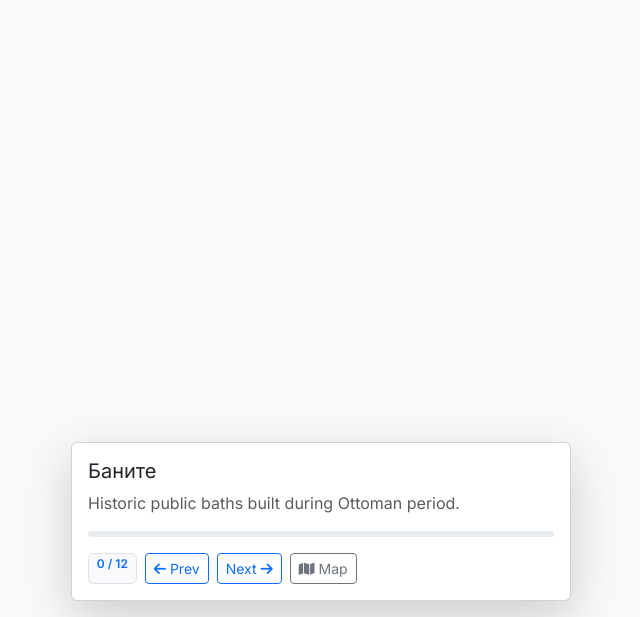
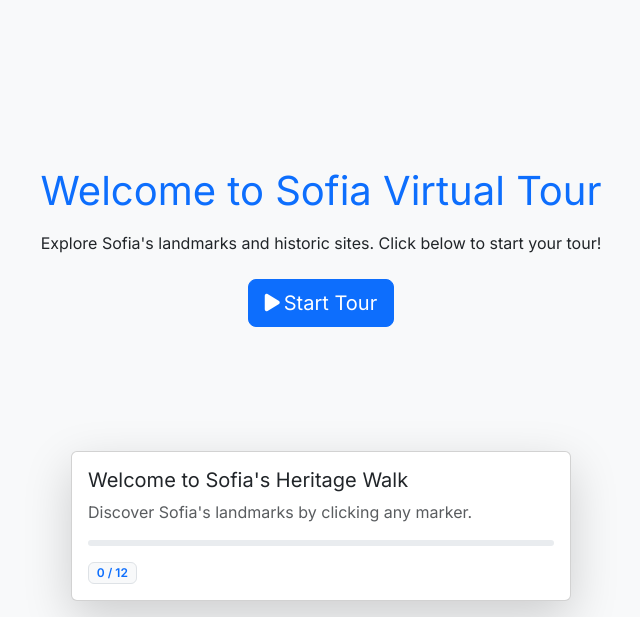
Before and after one commit to yasenOfficial/SofiaWebsite, a Flask app: page / in a window 1280 px wide. Shown: the part 183-800 px from the top of the page, without its empty margins (319-959 px from the left). Run offline with Flask 3, Linux system fonts and the light colour scheme.

Commit message:
works somewhat, to fix imgs

```diff
--- a/app.py
+++ b/app.py
@@ -1,4 +1,4 @@
-from flask import Flask, render_template
+from flask import Flask, render_template, jsonify, url_for, make_response
 
 app = Flask(__name__)
 
@@ -6,5 +6,158 @@
 def index():
     return render_template('landmarks.html')
 
+@app.route('/landmarks.json')
+def landmarks_json():
+    landmarks = landmarks = [
+        {
+            "name": "National Palace of Culture (NDK)",
+            "lat": 42.6872,
+            "lng": 23.3195,
+            "icon": "ndk",
+            "description": "The largest congress center in Southeastern Europe.",
+            "embed": "https://www.google.com/maps/embed?pb=!4v1698031576111!6m8!1m7!1sCAoSLEFGMVFpcE1rZHRLRFl1d0J6Tkp5WlpoRkRpaXg4U0xFZ3RlY1RLZ1JRTlFf!2m2!1d42.6872!2d23.3195!3f0!4f0!5f0.7820865974627469",
+            "images": [
+                url_for('static', filename='images/NDK1.jpg'),
+                url_for('static', filename='images/NDK2.jpg'),
+            ]
+        },
+        {
+            "name": "Vitoshka Street",
+            "lat": 42.6977,
+            "lng": 23.3229,
+            "icon": "vitoshka",
+            "description": "Popular pedestrian street for shopping and cafes.",
+            "embed": "https://www.google.com/maps/embed?pb=!4v1698031600000!6m8!1m7!1sCAoSLEFGMVFpcE1OQ0x4T2h3c2VqYmR0VkJXN2FNb0R6TVJnd2xPb0JGT1NY!2m2!1d42.6977!2d23.3229!3f0!4f0!5f0.7820865974627469",
+            "images": [
+                url_for('static', filename='images/Vitoshka1.jpg'),
+                url_for('static', filename='images/Vitoshka2.jpg'),
+            ]
+        },
+        {
+            "name": "Serdica",
+            "lat": 42.69745,
+            "lng": 23.32133,
+            "icon": "serdica",
+            "description": "Remains of the Roman city with ruins and archaeological sites.",
+            "embed": "https://www.google.com/maps/embed?pb=!4v1698031650000!6m8!1m7!1sCAoSLEFGMVFpcE0xQ1lQd0xwYkJkMEFYeHplWlBxSVZ3NVNKRmI4ZFBPTVh5TUx5!2m2!1d42.69745!2d23.32133!3f0!4f0!5f0.7820865974627469",
+            "images": [
+                "https://placehold.co/800x400?text=Serdica+1",
+                "https://placehold.co/800x400?text=Serdica+2"
+            ]
+        },
+        {
+            "name": "Rotunda St. George",
+            "lat": 42.6963,
+            "lng": 23.3241,
+            "icon": "rotondata",
+            "description": "Oldest preserved building in Sofia dating back to the 4th century.",
+            "embed": "https://www.google.com/maps/embed?pb=!4v1698031700000!6m8!1m7!1sCAoSLEFGMVFpcE9jRjZocjI0c1p4a2JHV3NZc3cwT2l6eGhTRGVvT0I3ZXZwb1Jx!2m2!1d42.6963!2d23.3241!3f0!4f0!5f0.7820865974627469",
+            "images": [
+                "https://placehold.co/800x400?text=Rotunda+1",
+                "https://placehold.co/800x400?text=Rotunda+2"
+            ]
+        },
+        {
+            "name": "The Baths",
+            "lat": 42.6972,
+            "lng": 23.3219,
+            "icon": "banite",
+            "description": "Historic public baths built during Ottoman period.",
+            "embed": "https://www.google.com/maps/embed?pb=!4v1698031750000!6m8!1m7!1sCAoSLEFGMVFpcE9yWnVjQ0ZqTlVqQ3BNRUZnVnh6R3ZITlpoU1pOZ3RzZjR5NWtq!2m2!1d42.6972!2d23.3219!3f0!4f0!5f0.7820865974627469",
+            "images": [
+                "https://placehold.co/800x400?text=Baths+1",
+                "https://placehold.co/800x400?text=Baths+2"
+            ]
+        },
+        {
+            "name": "St. Alexander Nevsky Cathedral",
+            "lat": 42.6958,
+            "lng": 23.3320,
+            "icon": "nevski",
+            "description": "Iconic Orthodox cathedral with golden domes.",
+            "embed": "https://www.google.com/maps/embed?pb=!4v1698031800000!6m8!1m7!1sCAoSLEFGMVFpcE5zOGs4VnhvVlF0MGFjZk1qRkNadXc4RjBlQzY0aWJpS3RpNlFZ!2m2!1d42.6958!2d23.3320!3f0!4f0!5f0.7820865974627469",
+            "images": [
+                "https://placehold.co/800x400?text=Nevski+1",
+                "https://placehold.co/800x400?text=Nevski+2"
+            ]
+        },
+        {
+            "name": "Library",
+            "lat": 42.6967,
+            "lng": 23.3269,
+            "icon": "biblioteka",
+            "description": "Largest library in Bulgaria.",
+            "embed": "https://www.google.com/maps/embed?pb=!4v1698031850000!6m8!1m7!1sCAoSLEFGMVFpcE5rRG9wUDFWbVZqZjhBcjZQV0RTZVZScXJrRGxka1dEN09U!2m2!1d42.6967!2d23.3269!3f0!4f0!5f0.7820865974627469",
+            "images": [
+                "https://placehold.co/800x400?text=Library+1",
+                "https://placehold.co/800x400?text=Library+2"
+            ]
+        },
+        {
+            "name": "University",
+            "lat": 42.6975,
+            "lng": 23.3234,
+            "icon": "universitet",
+            "description": "Bulgaria’s oldest university.",
+            "embed": "https://www.google.com/maps/embed?pb=!4v1698031900000!6m8!1m7!1sCAoSLEFGMVFpcE1Ud2dKX0pKZkpYZ3JHaDFiV0l0bXNRNGpIY1RVTU1hY1R6!2m2!1d42.6975!2d23.3234!3f0!4f0!5f0.7820865974627469",
+            "images": [
+                "https://placehold.co/800x400?text=University+1",
+                "https://placehold.co/800x400?text=University+2"
+            ]
+        },
+        {
+            "name": "Tech Park",
+            "lat": 42.6833,
+            "lng": 23.3100,
+            "icon": "techpark",
+            "description": "Modern tech hub and innovation center.",
+            "embed": "https://www.google.com/maps/embed?pb=!4v1698031900000!6m8!1m7!1sCAoSLEFGMVFpcE1Ud2dKX0pKZkpYZ3JHaDFiV0l0bXNRNGpIY1RVTU1hY1R6!2m2!1d42.6975!2d23.3234!3f0!4f0!5f0.7820865974627469",
+            "images": [
+                "https://placehold.co/800x400?text=Tech+Park+1",
+                "https://placehold.co/800x400?text=Tech+Park+2"
+            ]
+        },
+        {
+            "name": "Bell Towers",
+            "lat": 42.6830,
+            "lng": 23.3150,
+            "icon": "kambani",
+            "description": "Famous bell towers with panoramic views.",
+            "embed": "https://www.google.com/maps/embed?pb=!4v1698032000000!6m8!1m7!1sCAoSLEFGMVFpcE1aQVhOblRuQ1l2RjU2d3BQT1hpYXp6ak1LaEdhU2tZT1ps!2m2!1d42.6830!2d23.3150!3f0!4f0!5f0.7820865974627469",
+            "images": [
+                "https://placehold.co/800x400?text=Bell+Towers+1",
+                "https://placehold.co/800x400?text=Bell+Towers+2"
+            ]
+        },
+        {
+            "name": "Boyana Church",
+            "lat": 42.6414,
+            "lng": 23.3141,
+            "icon": "boyana",
+            "description": "UNESCO site with medieval frescoes.",
+            "embed": "https://www.google.com/maps/embed?pb=!4v1698032050000!6m8!1m7!1sCAoSLEFGMVFpcE0zV2Rma2FqdHdjRnE1d2Z5WlR1bXZ1aEdJVGJZZlRiaFNZ!2m2!1d42.6414!2d23.3141!3f0!4f0!5f0.7820865974627469",
+            "images": [
+                "https://placehold.co/800x400?text=Boyana+1",
+                "https://placehold.co/800x400?text=Boyana+2"
+            ]
+        },
+        {
+            "name": "Kopito Viewpoint",
+            "lat": 42.6628,
+            "lng": 23.2717,
+            "icon": "kopito",
+            "description": "Scenic viewpoint on Vitosha Mountain.",
+            "embed": "https://www.google.com/maps/embed?pb=!4v1698032100000!6m8!1m7!1sCAoSLEFGMVFpcE1oTk1rN0t3M1pFZ0diM2ZUaUJSZk0xX2VnTkhsN1dHTjZV!2m2!1d42.6628!2d23.2717!3f0!4f0!5f0.7820865974627469",
+            "images": [
+                "https://placehold.co/800x400?text=Kopito+1",
+                "https://placehold.co/800x400?text=Kopito+2"
+            ]
+        }
+    ]
+
+    response = make_response(jsonify(landmarks))
+    response.headers['Cache-Control'] = 'no-store'
+    return response
+
 if __name__ == '__main__':
     app.run(debug=True, port=6969)
--- a/static/css/style.css
+++ b/static/css/style.css
@@ -134,3 +134,10 @@
   pointer-events: auto;
   background: transparent;
 }
+
+#welcomeSlide {
+    z-index: 1050; /* above map but below info card if needed */
+    background: rgba(255, 255, 255, 0.95); /* light transparent overlay */
+    text-align: center;
+    padding: 2rem;
+}
--- a/static/js/script.js
+++ b/static/js/script.js
@@ -1,174 +1,21 @@
-document.addEventListener('DOMContentLoaded', () => {
-    const landmarks = [
-        {
-            name: "National Palace of Culture (NDK)",
-            lat: 42.6872,
-            lng: 23.3195,
-            icon: "ndk",
-            description: "The largest congress center in Southeastern Europe.",
-            embed: "https://www.google.com/maps/embed?pb=!4v1698031576111!6m8!1m7!1sCAoSLEFGMVFpcE1rZHRLRFl1d0J6Tkp5WlpoRkRpaXg4U0xFZ3RlY1RLZ1JRTlFf!2m2!1d42.6872!2d23.3195!3f0!4f0!5f0.7820865974627469", // replace with correct embed
-            images: [
-                "https://placehold.co/800x400?text=NDK+1",
-                "https://placehold.co/800x400?text=NDK+2",
-                "https://placehold.co/800x400?text=NDK+3"
-            ]
-        },
-        {
-            name: "Vitosha Boulevard",
-            lat: 42.6977,
-            lng: 23.3229,
-            icon: "vitoshka",
-            description: "Popular pedestrian street for shopping and cafes.",
-            embed: "https://www.google.com/maps/embed?pb=!4v1698031600000!6m8!1m7!1sCAoSLEFGMVFpcE1OQ0x4T2h3c2VqYmR0VkJXN2FNb0R6TVJnd2xPb0JGT1NY!2m2!1d42.6977!2d23.3229!3f0!4f0!5f0.7820865974627469", // replace with correct embed
-            images: [
-                "https://placehold.co/800x400?text=Vitosha+1",
-                "https://placehold.co/800x400?text=Vitosha+2"
-            ]
-        },
-        {
-            name: "Serdica",
-            lat: 42.69745,
-            lng: 23.32133,
-            icon: "serdica",
-            description: "Remains of the Roman city with ruins and archaeological sites.",
-            embed: "https://www.google.com/maps/embed?pb=!4v1698031650000!6m8!1m7!1sCAoSLEFGMVFpcE0xQ1lQd0xwYkJkMEFYeHplWlBxSVZ3NVNKRmI4ZFBPTVh5TUx5!2m2!1d42.69745!2d23.32133!3f0!4f0!5f0.7820865974627469",
-            images: [
-                "https://placehold.co/800x400?text=Serdica+1",
-                "https://placehold.co/800x400?text=Serdica+2"
-            ]
-        },
-        {
-            name: "Rotunda St. George",
-            lat: 42.6963,
-            lng: 23.3241,
-            icon: "rotondata",
-            description: "Oldest preserved building in Sofia dating back to the 4th century.",
-            embed: "https://www.google.com/maps/embed?pb=!4v1698031700000!6m8!1m7!1sCAoSLEFGMVFpcE9jRjZocjI0c1p4a2JHV3NZc3cwT2l6eGhTRGVvT0I3ZXZwb1Jx!2m2!1d42.6963!2d23.3241!3f0!4f0!5f0.7820865974627469",
-            images: [
-                "https://placehold.co/800x400?text=Rotunda+1",
-                "https://placehold.co/800x400?text=Rotunda+2"
-            ]
-        },
-        {
-            name: "The Baths",
-            lat: 42.6972,
-            lng: 23.3219,
-            icon: "banite",
-            description: "Historic public baths built during Ottoman period.",
-            embed: "https://www.google.com/maps/embed?pb=!4v1698031750000!6m8!1m7!1sCAoSLEFGMVFpcE9yWnVjQ0ZqTlVqQ3BNRUZnVnh6R3ZITlpoU1pOZ3RzZjR5NWtq!2m2!1d42.6972!2d23.3219!3f0!4f0!5f0.7820865974627469",
-            images: [
-                "https://placehold.co/800x400?text=Baths+1",
-                "https://placehold.co/800x400?text=Baths+2"
-            ]
-        },
-        {
-            name: "St. Alexander Nevsky Cathedral",
-            lat: 42.6958,
-            lng: 23.3320,
-            icon: "nevski",
-            description: "Iconic Orthodox cathedral with golden domes.",
-            embed: "https://www.google.com/maps/embed?pb=!4v1698031800000!6m8!1m7!1sCAoSLEFGMVFpcE5zOGs4VnhvVlF0MGFjZk1qRkNadXc4RjBlQzY0aWJpS3RpNlFZ!2m2!1d42.6958!2d23.3320!3f0!4f0!5f0.7820865974627469",
-            images: [
-                "https://placehold.co/800x400?text=Nevski+1",
-                "https://placehold.co/800x400?text=Nevski+2"
-            ]
-        },
-        {
-            name: "Library",
-            lat: 42.6967,
-            lng: 23.3269,
-            icon: "biblioteka",
-            description: "Largest library in Bulgaria.",
-            embed: "https://www.google.com/maps/embed?pb=!4v1698031850000!6m8!1m7!1sCAoSLEFGMVFpcE5rRG9wUDFWbVZqZjhBcjZQV0RTZVZScXJrRGxka1dEN09U!2m2!1d42.6967!2d23.3269!3f0!4f0!5f0.7820865974627469",
-            images: [
-                "https://placehold.co/800x400?text=Library+1",
-                "https://placehold.co/800x400?text=Library+2"
-            ]
-        },
-        {
-            name: "University",
-            lat: 42.6975,
-            lng: 23.3234,
-            icon: "universitet",
-            description: "Bulgaria’s oldest university.",
-            embed: "https://www.google.com/maps/embed?pb=!4v1698031900000!6m8!1m7!1sCAoSLEFGMVFpcE1Ud2dKX0pKZkpYZ3JHaDFiV0l0bXNRNGpIY1RVTU1hY1R6!2m2!1d42.6975!2d23.3234!3f0!4f0!5f0.7820865974627469",
-            images: [
-                "https://placehold.co/800x400?text=University+1",
-                "https://placehold.co/800x400?text=University+2"
-            ]
-        },
-        {
-            name: "Tech Park",
-            lat: 42.6833,
-            lng: 23.3100,
-            icon: "techpark",
-            description: "Modern tech hub and innovation center.",
-            embed: "https://www.google.com/maps/embed?pb=!4v1698031900000!6m8!1m7!1sCAoSLEFGMVFpcE1Ud2dKX0pKZkpYZ3JHaDFiV0l0bXNRNGpIY1RVTU1hY1R6!2m2!1d42.6975!2d23.3234!3f0!4f0!5f0.7820865974627469",
-            images: [
-                "https://placehold.co/800x400?text=Tech+Park+1",
-                "https://placehold.co/800x400?text=Tech+Park+2"
-            ]
-        },
-        {
-            name: "Bell Towers",
-            lat: 42.6830,
-            lng: 23.3150,
-            icon: "kambani",
-            description: "Famous bell towers with panoramic views.",
-            embed: "https://www.google.com/maps/embed?pb=!4v1698032000000!6m8!1m7!1sCAoSLEFGMVFpcE1aQVhOblRuQ1l2RjU2d3BQT1hpYXp6ak1LaEdhU2tZT1ps!2m2!1d42.6830!2d23.3150!3f0!4f0!5f0.7820865974627469",
-            images: [
-                "https://placehold.co/800x400?text=Bell+Towers+1",
-                "https://placehold.co/800x400?text=Bell+Towers+2"
-            ]
-        },
-        {
-            name: "Boyana Church",
-            lat: 42.6414,
-            lng: 23.3141,
-            icon: "boyana",
-            description: "UNESCO site with medieval frescoes.",
-            embed: "https://www.google.com/maps/embed?pb=!4v1698032050000!6m8!1m7!1sCAoSLEFGMVFpcE0zV2Rma2FqdHdjRnE1d2Z5WlR1bXZ1aEdJVGJZZlRiaFNZ!2m2!1d42.6414!2d23.3141!3f0!4f0!5f0.7820865974627469",
-            images: [
-                "https://placehold.co/800x400?text=Boyana+1",
-                "https://placehold.co/800x400?text=Boyana+2"
-            ]
-        },
-        {
-            name: "Kopito Viewpoint",
-            lat: 42.6628,
-            lng: 23.2717,
-            icon: "kopito",
-            description: "Scenic viewpoint on Vitosha Mountain.",
-            embed: "https://www.google.com/maps/embed?pb=!4v1698032100000!6m8!1m7!1sCAoSLEFGMVFpcE1oTk1rN0t3M1pFZ0diM2ZUaUJSZk0xX2VnTkhsN1dHTjZV!2m2!1d42.6628!2d23.2717!3f0!4f0!5f0.7820865974627469",
-            images: [
-                "https://placehold.co/800x400?text=Kopito+1",
-                "https://placehold.co/800x400?text=Kopito+2"
-            ]
-        }
-    ];
-
-
-
-
-
-    const map = L.map("map").setView([42.6977, 23.3219], 13);
-    L.tileLayer("https://{s}.tile.openstreetmap.org/{z}/{x}/{y}.png", {
-        attribution: "© OpenStreetMap contributors"
-    }).addTo(map);
-
+document.addEventListener('DOMContentLoaded', async () => {
+    // ==========================
+    // 1️⃣ Declare global variables
+    // ==========================
     let currentIndex = -1;
     let visited = new Set();
-    let streetViewOpen = false; // new flag to track Street View state
+    let streetViewOpen = false;
+    let landmarks = [];
 
-    // DOM Elements
+    // ==========================
+    // 2️⃣ DOM Elements
+    // ==========================
     const infoTitle = document.getElementById("infoTitle");
     const infoDesc = document.getElementById("infoDesc");
     const progressFill = document.getElementById("progressFill");
     const landmarkCounter = document.getElementById("landmarkCounter");
-    const startBtn = document.getElementById("startTourBtn");
     const nextBtn = document.getElementById("nextBtn");
     const prevBtn = document.getElementById("prevBtn");
-    const backBtn = document.getElementById("backToMapBtn");
     const toggleListBtn = document.getElementById("toggleListBtn");
     const closeListBtn = document.getElementById("closeListBtn");
     const list = document.getElementById("landmarkList");
@@ -177,13 +24,37 @@
     const carouselInner = document.getElementById("carouselInner");
     const sv = document.getElementById("streetview");
     const toggleStreetViewBtn = document.getElementById("toggleStreetViewBtn");
+    const heroBtn = document.getElementById('startTourBtnHero');
 
-    // Initialize markers and list
+    // ==========================
+    // 3️⃣ Initialize map
+    // ==========================
+    const map = L.map("map").setView([42.6977, 23.3219], 13);
+    L.tileLayer("https://{s}.tile.openstreetmap.org/{z}/{x}/{y}.png", {
+        attribution: "© OpenStreetMap contributors"
+    }).addTo(map);
+
+    // ==========================
+    // 4️⃣ Fetch landmarks JSON
+    // ==========================
+    try {
+        const response = await fetch('/landmarks.json');
+        landmarks = await response.json();
+    } catch (err) {
+        console.error("Error loading landmarks JSON:", err);
+        return;
+    }
+
+    // ==========================
+    // 5️⃣ Initialize markers and list
+    // ==========================
     landmarks.forEach((lm, i) => {
+        // Marker
         const icon = L.divIcon({ className: `marker ${lm.icon}`, html: `<div class="icon-marker">${lm.icon}</div>` });
         const marker = L.marker([lm.lat, lm.lng], { icon }).addTo(map);
         marker.on("click", () => startTour(i));
 
+        // List item
         const item = document.createElement('div');
         item.className = 'landmark-item';
         item.textContent = lm.name;
@@ -191,19 +62,15 @@
         listItems.appendChild(item);
     });
 
+    // ==========================
+    // 6️⃣ Functions
+    // ==========================
     function updateProgress() {
-    // currentIndex can be negative or exceed landmarks.length - 1
+        if (currentIndex < 0) return;
         const pct = ((currentIndex + 1) / landmarks.length) * 100;
         progressFill.style.width = `${pct}%`;
-
-    // Show index with 1-based count, allowing 0 and 12
-    const displayIndex = currentIndex + 1;
-    landmarkCounter.textContent = `${displayIndex} / ${landmarks.length}`;
+        landmarkCounter.textContent = `${currentIndex + 1} / ${landmarks.length}`;
     }
-
-
-
-
 
     function highlightList() {
         document.querySelectorAll('.landmark-item').forEach((el, idx) => {
@@ -227,6 +94,7 @@
     }
 
     function showLandmark() {
+        if (currentIndex < 0) return;
         const lm = landmarks[currentIndex];
         infoTitle.textContent = lm.name;
         infoDesc.textContent = lm.description;
@@ -236,8 +104,7 @@
         if (streetViewOpen) {
             sv.src = lm.embed;
             sv.classList.remove("d-none");
-            sv.style.pointerEvents = streetViewOpen ? "auto" : "none";
-
+            sv.style.pointerEvents = "auto";
             carouselContainer.classList.add("d-none");
             toggleStreetViewBtn.innerHTML = `<i class="fas fa-street-view me-1"></i>Close Street`;
         } else {
@@ -249,11 +116,8 @@
         map.getContainer().classList.add("d-none");
         toggleStreetViewBtn.classList.remove("d-none");
         highlightList();
-
-        startBtn.classList.add('d-none');
         nextBtn.classList.remove('d-none');
         prevBtn.classList.remove('d-none');
-        backBtn.classList.remove('d-none');
     }
 
     function startTour(i) {
@@ -264,7 +128,7 @@
     }
 
     function backToMap() {
-        streetViewOpen = false; // reset Street View state
+        streetViewOpen = false;
         carouselContainer.classList.add("d-none");
         sv.classList.add("d-none");
         sv.style.pointerEvents = "none";
@@ -274,10 +138,8 @@
         infoTitle.textContent = "Welcome to Sofia's Heritage Walk";
         infoDesc.textContent = "Discover Sofia's landmarks by clicking any marker.";
 
-        startBtn.classList.remove('d-none');
         nextBtn.classList.add('d-none');
         prevBtn.classList.add('d-none');
-        backBtn.classList.add('d-none');
     }
 
     function nextLandmark() {
@@ -298,18 +160,30 @@
         }
     }
 
+    // ==========================
+    // 7️⃣ Event listeners
+    // ==========================
+    if (heroBtn) {
+        heroBtn.addEventListener('click', () => {
+            const welcomeSlide = document.getElementById('welcomeSlide');
+            if (welcomeSlide) welcomeSlide.remove();
+            startTour(0);
+        });
+    }
+
     toggleStreetViewBtn.onclick = () => {
         if (currentIndex < 0) return;
         streetViewOpen = !streetViewOpen;
-        showLandmark(); // update UI based on new state
+        showLandmark();
     };
 
-    startBtn.onclick = () => startTour(0);
     nextBtn.onclick = nextLandmark;
     prevBtn.onclick = prevLandmark;
-    backBtn.onclick = backToMap;
     toggleListBtn.onclick = () => list.classList.toggle('d-none');
     if (closeListBtn) closeListBtn.onclick = () => list.classList.add('d-none');
 
-    updateProgress();
+    // ==========================
+    // 8️⃣ Start initial state
+    // ==========================
+    backToMap();
 });
--- a/templates/landmarks.html
+++ b/templates/landmarks.html
@@ -23,7 +23,7 @@
 
     <!-- Header -->
     <header class="bg-primary text-white text-center py-3 shadow-sm">
-        <h1 class="h4 mb-0"><i class="fas fa-landmark me-2"></i>Sofia Virtual Heritage Walk</h1>
+        <h1 class="h4 mb-0"><i class="fas fa-landmark me-2"></i>Sofia Virtual Tour</h1>
     </header>
 
     <!-- Main container -->
@@ -53,6 +53,16 @@
                 class="position-absolute top-0 start-0 w-100 h-100 d-none border-0"></iframe>
         </div>
 
+        <!-- Welcome Slide -->
+<div id="welcomeSlide" class="position-absolute top-0 start-0 w-100 h-100 d-flex flex-column justify-content-center align-items-center overlay-ui bg-light">
+    <h1 class="text-primary mb-3 text-center">Welcome to Sofia Virtual Tour</h1>
+    <p class="text-center mb-4">Explore Sofia's landmarks and historic sites. Click below to start your tour!</p>
+    <button class="btn btn-primary btn-lg" id="startTourBtnHero">
+        <i class="fas fa-play me-1"></i>Start Tour
+    </button>
+</div>
+
+
         <!-- Landmark list -->
         <div id="landmarkList" class="card position-absolute top-0 end-0 m-3 shadow-lg d-none overlay-ui">
             <div class="card-header bg-primary text-white d-flex justify-content-between align-items-center">
@@ -67,37 +77,37 @@
             <i class="fas fa-list text-primary"></i>
         </button>
 
-    <!-- Info card -->
         <div id="info"
             class="card overlay-ui position-absolute bottom-0 start-50 translate-middle-x mb-3 shadow-lg w-75 w-md-50">
             <div class="card-body">
-            <h5 class="card-title mb-2" id="infoTitle">Баните</h5>
-            <p class="card-text text-muted" id="infoDesc">Historic public baths built during Ottoman period.</p>
+                <h5 class="card-title mb-2" id="infoTitle"></h5> <!-- empty initially -->
+                <p class="card-text text-muted" id="infoDesc"></p> <!-- empty initially -->
 
                 <div class="progress mb-3" style="height: 6px;">
-                <div class="progress-bar" id="progressFill" role="progressbar" style="width: 41.6667%;"></div>
+                    <div class="progress-bar" id="progressFill" role="progressbar" style="width: 0%;"></div>
                 </div>
 
                 <div class="d-flex flex-wrap gap-2">
-                <span class="badge bg-light text-primary border" id="landmarkCounter">5 / 12</span>
-                <button class="btn btn-primary btn-sm d-none" id="startTourBtn">
+                    <span class="badge bg-light text-primary border" id="landmarkCounter">0 / 12</span>
+                    <!-- <button class="btn btn-primary btn-sm" id="startTourBtn">
                         <i class="fas fa-play me-1"></i>Start Tour
-                </button>
-                <button class="btn btn-outline-primary btn-sm" id="prevBtn">
+                    </button> -->
+                    <button class="btn btn-outline-primary btn-sm d-none" id="prevBtn">
                         <i class="fas fa-arrow-left me-1"></i>Prev
                     </button>
-                <button class="btn btn-outline-primary btn-sm" id="nextBtn">
+                    <button class="btn btn-outline-primary btn-sm d-none" id="nextBtn">
                         Next<i class="fas fa-arrow-right ms-1"></i>
                     </button>
-                <button class="btn btn-outline-secondary btn-sm" id="backToMapBtn">
+                    <!-- <button class="btn btn-outline-secondary btn-sm d-none" id="backToMapBtn">
                         <i class="fas fa-map me-1"></i>Map
-                </button>
+                    </button> -->
                     <button class="btn btn-outline-success btn-sm d-none" id="toggleStreetViewBtn">
                         <i class="fas fa-street-view me-1"></i>View Street
                     </button>
                 </div>
             </div>
         </div>
+
     </main>
 
 
```
Also changed, not shown: static/images/NDK1.jpg (added), static/images/NDK2.jpg (added), static/images/Vitoshka1.jpg (added), static/images/Vitoshka2.jpg (added). Lines whose indentation alone changed are shown as unchanged.
